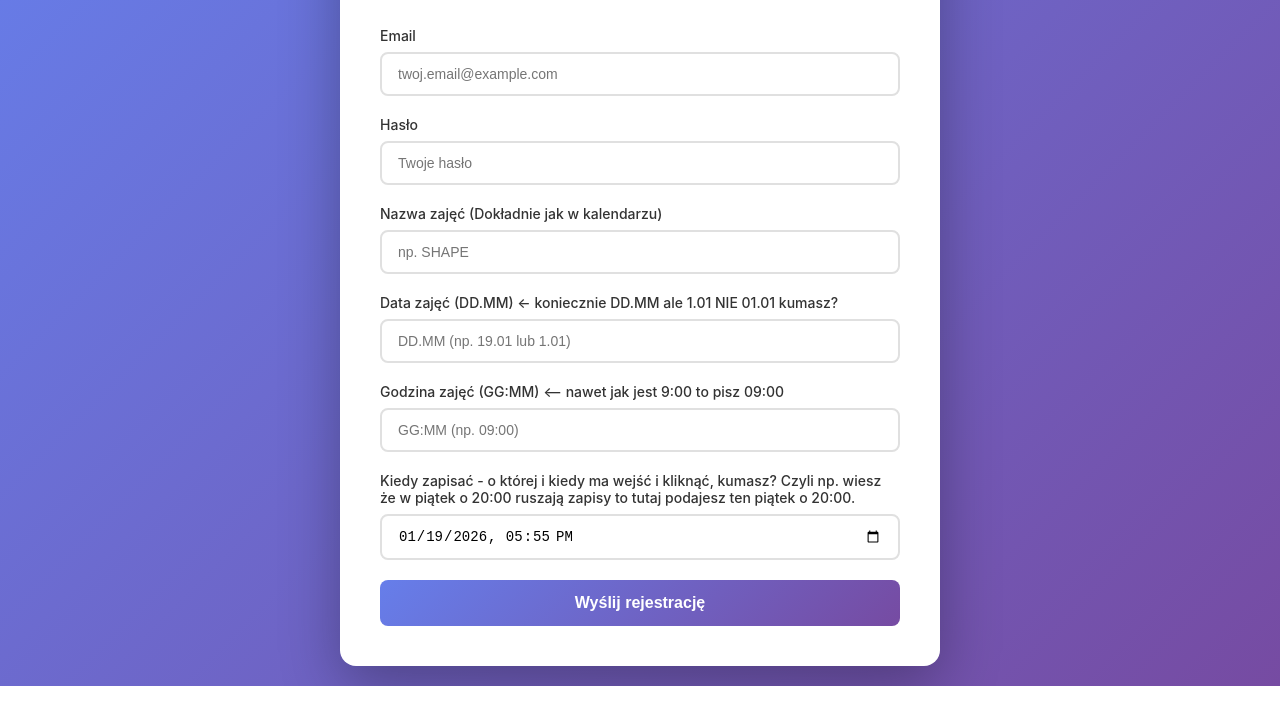
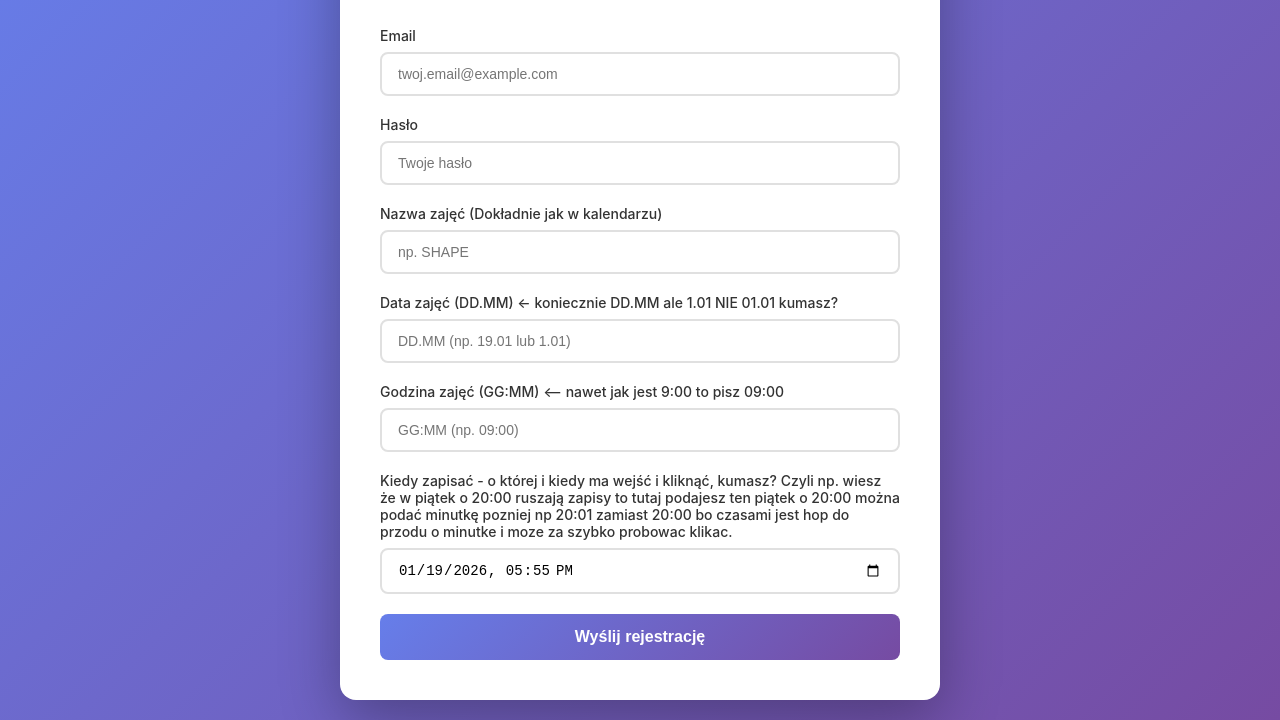
Before and after one commit to DominikMak/class-joiner, a website: page docs/index.html in a window 1280 px wide. Shown: the part 124-844 px from the top of the page. Before the commit the page ends 810 px from the top, so only its background shows below. Drawn offline with nearby package versions, Linux system fonts and the light colour scheme.

Commit message:
Update index.html

```diff
--- a/docs/index.html
+++ b/docs/index.html
@@ -177,7 +177,7 @@
             </div>
 
             <div class="form-group">
-                <label for="joinAt">Kiedy zapisać - o której i kiedy ma wejść i kliknąć, kumasz? Czyli np. wiesz że w piątek o 20:00 ruszają zapisy to tutaj podajesz ten piątek o 20:00.</label>
+                <label for="joinAt">Kiedy zapisać - o której i kiedy ma wejść i kliknąć, kumasz? Czyli np. wiesz że w piątek o 20:00 ruszają zapisy to tutaj podajesz ten piątek o 20:00 można podać minutkę pozniej np 20:01 zamiast 20:00 bo czasami jest hop do przodu o minutke i moze za szybko probowac klikac.</label>
                 <input type="datetime-local" id="joinAt" required>
             </div>
 
```
